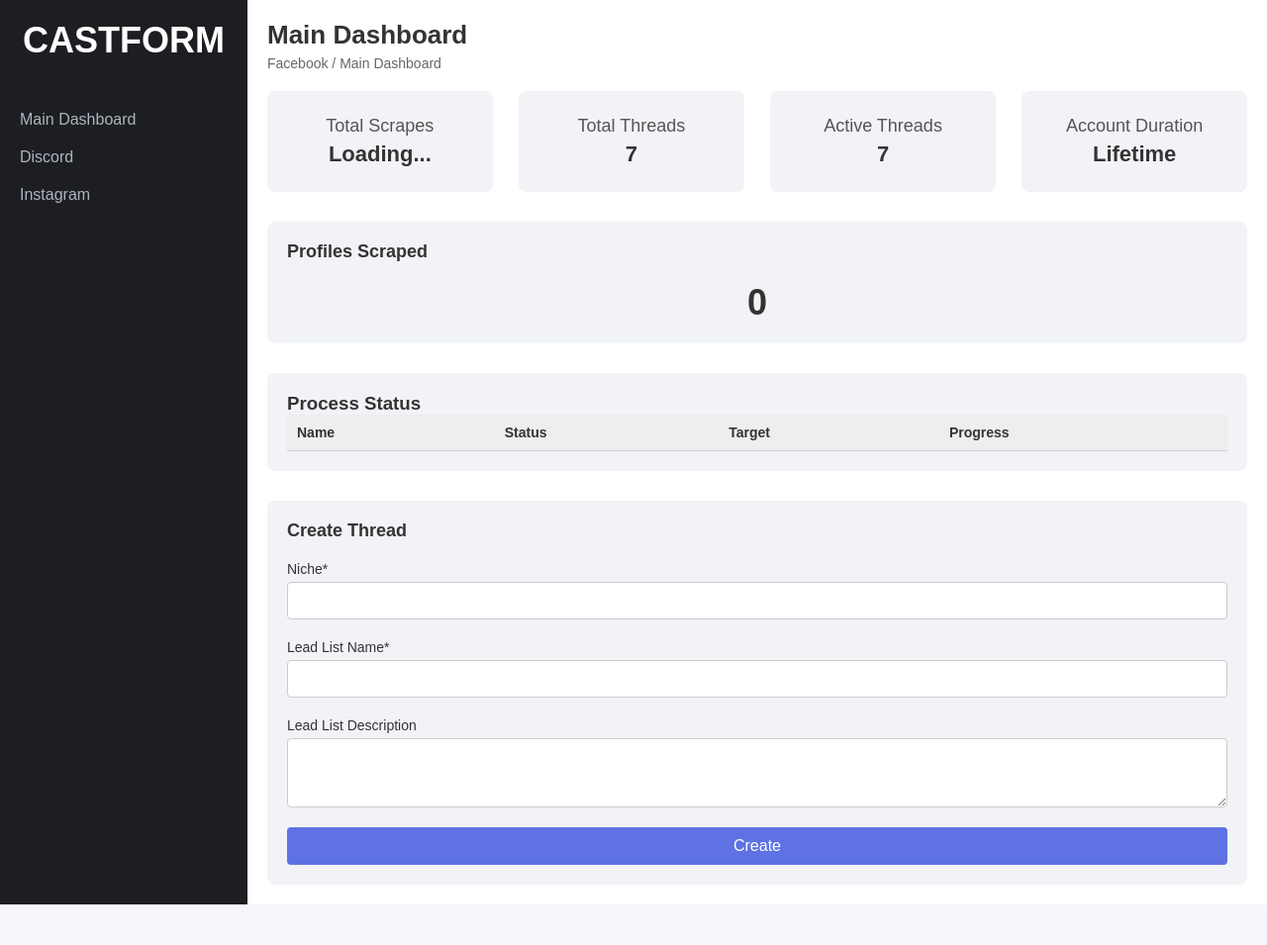
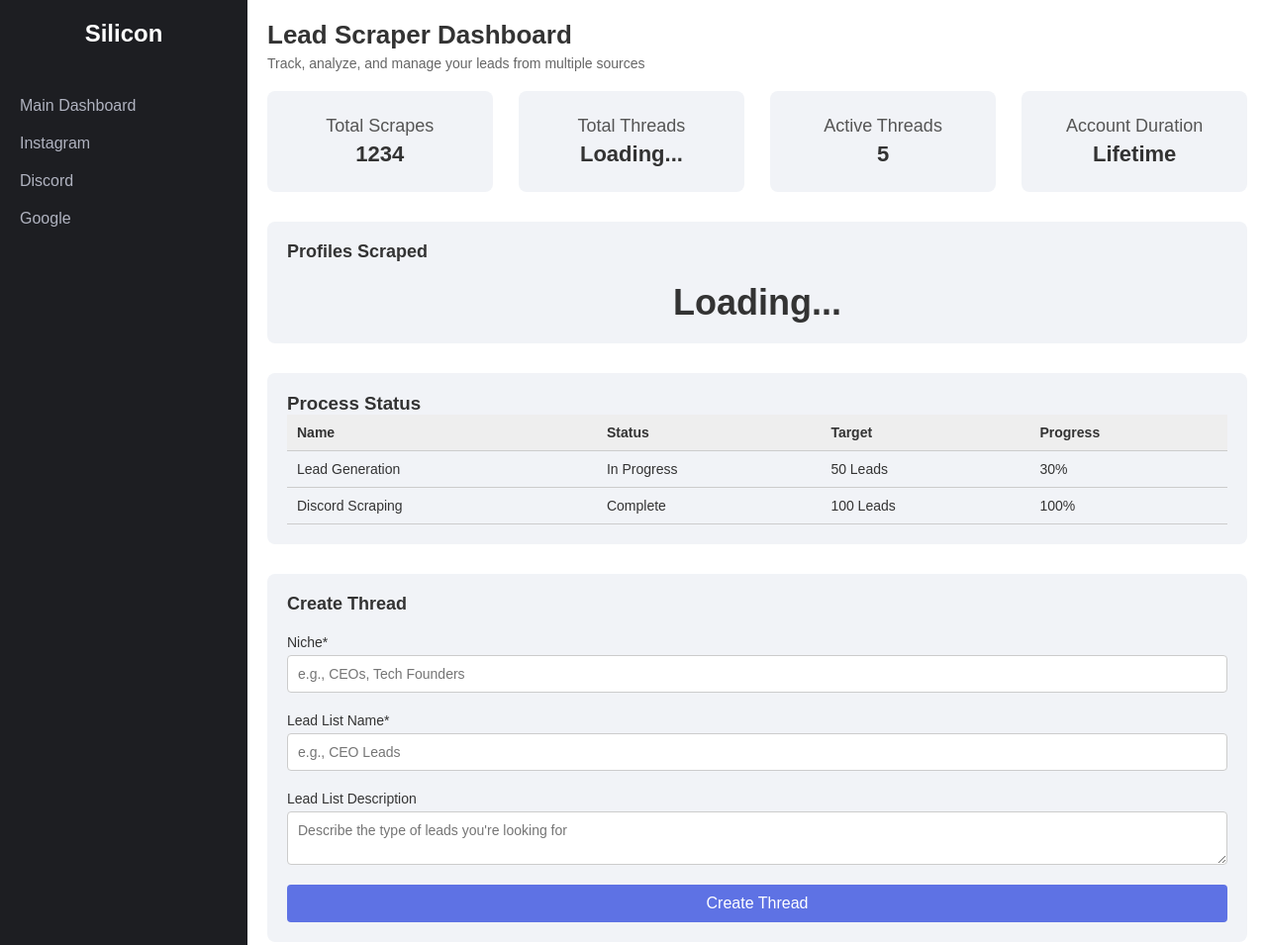
Before and after one commit to Chips-pixel/Siliconleads, a plain HTML site: page index.html in a window 1280 px wide. Shown: the top 955 px of the page at 99% size. Before the commit the page ends 914 px from the top, so only its background shows below. Drawn offline with Linux system fonts and the light colour scheme.

Commit message:
Update index.html

```diff
--- a/index.html
+++ b/index.html
@@ -3,23 +3,21 @@
 <head>
     <meta charset="UTF-8">
     <meta name="viewport" content="width=device-width, initial-scale=1.0">
-    <title>Lead Scraper Dashboard</title>
-    <link rel="stylesheet" href="styles.css"> <!-- Link to the CSS file -->
+    <title>Silicon Lead Tracker</title>
+    <link rel="stylesheet" href="styles.css">
 </head>
 <body>
-    <!-- Main Container -->
+
     <div class="container">
-
         <!-- Sidebar -->
         <div class="sidebar">
-            <div class="logo">
-                <h2>CASTFORM</h2>
-            </div>
+            <div class="logo">Silicon</div>
             <nav>
                 <ul>
                     <li><a href="#">Main Dashboard</a></li>
+                    <li><a href="#">Instagram</a></li>
                     <li><a href="#">Discord</a></li>
-                    <li><a href="#">Instagram</a></li>
+                    <li><a href="#">Google</a></li>
                 </ul>
             </nav>
         </div>
@@ -27,23 +25,23 @@
         <!-- Main Content -->
         <div class="main-content">
             <div class="header">
-                <h1>Main Dashboard</h1>
-                <p>Facebook / Main Dashboard</p>
+                <h1>Lead Scraper Dashboard</h1>
+                <p>Track, analyze, and manage your leads from multiple sources</p>
             </div>
 
             <!-- Metrics Section -->
             <div class="metrics">
                 <div class="metric-box">
                     <p>Total Scrapes</p>
-                    <p>Loading...</p>
+                    <p id="total-scrapes">Loading...</p>
                 </div>
                 <div class="metric-box">
                     <p>Total Threads</p>
-                    <p>7</p>
+                    <p id="total-threads">Loading...</p>
                 </div>
                 <div class="metric-box">
                     <p>Active Threads</p>
-                    <p>7</p>
+                    <p id="active-threads">Loading...</p>
                 </div>
                 <div class="metric-box">
                     <p>Account Duration</p>
@@ -55,8 +53,7 @@
             <div class="analytics">
                 <h3>Profiles Scraped</h3>
                 <div class="chart">
-                    <p>0</p>
-                    <!-- Placeholder for future integration of a chart/graph -->
+                    <p id="scraped-profiles">Loading...</p>
                 </div>
             </div>
 
@@ -73,7 +70,7 @@
                         </tr>
                     </thead>
                     <tbody>
-                        <!-- Add rows dynamically here if necessary -->
+                        <!-- Dynamic rows will be added here -->
                     </tbody>
                 </table>
             </div>
@@ -81,20 +78,22 @@
             <!-- Create Thread Section -->
             <div class="create-thread">
                 <h3>Create Thread</h3>
-                <form action="">
+                <form id="create-thread-form">
                     <label for="niche">Niche*</label>
-                    <input type="text" id="niche" name="niche" required>
+                    <input type="text" id="niche" placeholder="e.g., CEOs, Tech Founders" required>
 
                     <label for="leadListName">Lead List Name*</label>
-                    <input type="text" id="leadListName" name="leadListName" required>
+                    <input type="text" id="leadListName" placeholder="e.g., CEO Leads" required>
 
                     <label for="leadListDescription">Lead List Description</label>
-                    <textarea id="leadListDescription" name="leadListDescription" rows="3"></textarea>
+                    <textarea id="leadListDescription" placeholder="Describe the type of leads you're looking for"></textarea>
 
-                    <button type="submit">Create</button>
+                    <button type="submit">Create Thread</button>
                 </form>
             </div>
         </div>
     </div>
+
+    <script src="script.js"></script>
 </body>
 </html>
```
